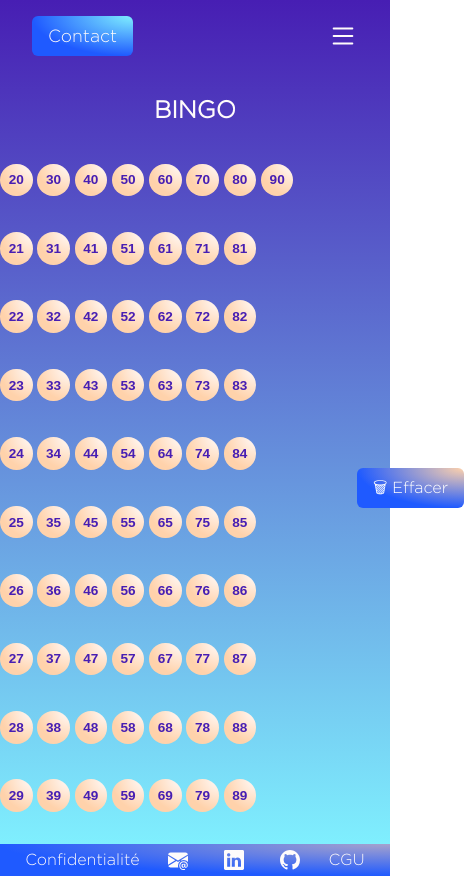
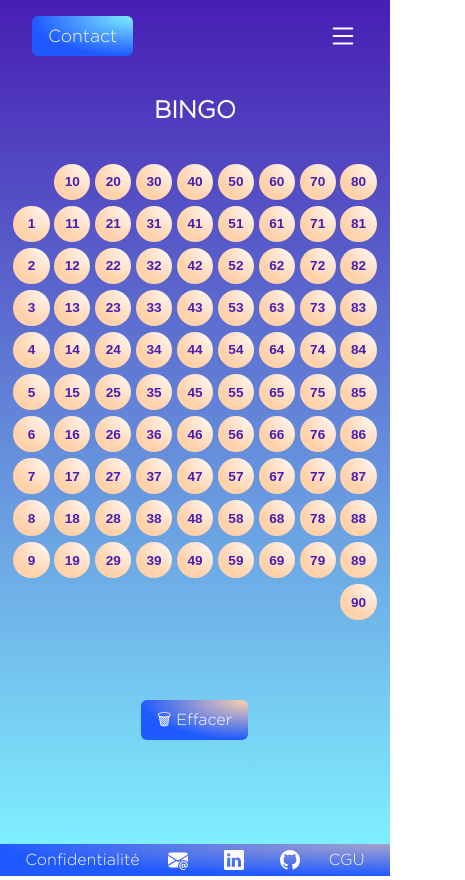
Before and after one commit to caudrel/Portfolio, a Next.js app in the folder frontend/: page /bingo in a window 390 px wide. Shown: the whole page, 465 px wide, since content can reach past the window. Built offline with nearby package versions, Linux system fonts and the light colour scheme; no server answers.

Commit message:
mobile format for bingo

```diff
--- a/frontend/src/pages/bingo/index.tsx
+++ b/frontend/src/pages/bingo/index.tsx
@@ -1,8 +1,8 @@
-import { useState } from 'react'
+import { useState, useEffect } from 'react'
 import Layout from '../../components/Layout'
 
-const columns: number[][] = [
-    Array.from({ length: 9 }, (_, i) => i + 1),
+const desktopColumns: number[][] = [
+    Array.from({ length: 10 }, (_, i) => i), // 0(caché), 1-9 ← ajouter le 0
     Array.from({ length: 10 }, (_, i) => i + 10),
     Array.from({ length: 10 }, (_, i) => i + 20),
     Array.from({ length: 10 }, (_, i) => i + 30),
@@ -14,8 +14,30 @@ const columns: number[][] = [
     Array.from({ length: 10 }, (_, i) => i + 90),
 ]
 
+const mobileColumns: number[][] = [
+    Array.from({ length: 10 }, (_, i) => i), // 0(caché), 1-9 ← idem
+    Array.from({ length: 10 }, (_, i) => i + 10),
+    Array.from({ length: 10 }, (_, i) => i + 20),
+    Array.from({ length: 10 }, (_, i) => i + 30),
+    Array.from({ length: 10 }, (_, i) => i + 40),
+    Array.from({ length: 10 }, (_, i) => i + 50),
+    Array.from({ length: 10 }, (_, i) => i + 60),
+    Array.from({ length: 10 }, (_, i) => i + 70),
+    Array.from({ length: 11 }, (_, i) => i + 80),
+]
+
 export default function Bingo() {
+    const [isMobile, setIsMobile] = useState(false)
     const [called, setCalled] = useState<Set<number>>(new Set())
+
+    useEffect(() => {
+        const check = () => setIsMobile(window.innerWidth < 750)
+        check()
+        window.addEventListener('resize', check)
+        return () => window.removeEventListener('resize', check)
+    }, [])
+
+    const columns = isMobile ? mobileColumns : desktopColumns
 
     const toggle = (num: number) => {
         setCalled(prev => {
@@ -26,14 +48,18 @@ export default function Bingo() {
     }
 
     const handleReset = () => {
-        if (window.confirm('Êtes-vous sûr(e) de vouloir effacer toute la grille ?')) {
+        if (
+            window.confirm(
+                'Êtes-vous sûr(e) de vouloir effacer toute la grille ?'
+            )
+        ) {
             setCalled(new Set())
         }
     }
 
     return (
         <Layout title='Bingo - Grille de tirage'>
-            <section className='bingo-section'>
+            <section className={`bingo-section${isMobile ? ' mobile' : ''}`}>
                 <h1>BINGO</h1>
 
                 <div className='bingo-content'>
--- a/frontend/src/styles/pages/_bingo.scss
+++ b/frontend/src/styles/pages/_bingo.scss
@@ -1,5 +1,6 @@
 @use '../abstracts/color' as color;
 @use '../abstracts/mixin' as mixin;
+@use '../abstracts/media-query' as media;
 
 /* ── Section pleine page ── */
 .bingo-section {
@@ -8,7 +9,7 @@
     display: flex;
     flex-direction: column;
     align-items: center;
-    gap: .5rem;
+    gap: 0.5rem;
     background-image: linear-gradient(
         180deg,
         color.$color-indigo,
@@ -16,14 +17,13 @@
     );
     @include mixin.frame;
     @include mixin.section; // padding-top: 6rem
-    padding-bottom: 1rem;   // override le 2rem du mixin
+    padding-bottom: 1rem; // override le 2rem du mixin
 
     h1 {
         color: color.$color-beige;
         margin-bottom: 2rem;
         flex-shrink: 0;
         font-family: 'Gotham light', sans-serif;
-
     }
 }
 
@@ -36,10 +36,7 @@
     flex: 1;
     min-height: 0;
 
-    --cell-size: min(
-        calc((100vw - 4rem) / 10),
-        calc((100dvh - 15rem) / 11)
-    );
+    --cell-size: min(calc((100vw - 4rem) / 10), calc((100dvh - 15rem) / 11));
 }
 
 /* ── Bouton à droite, centré verticalement ── */
@@ -62,7 +59,7 @@
     padding: 1rem;
     background: rgba(71, 30, 179, 0.15);
     display: flex;
-    align-items: stretch;      // ← était: center
+    align-items: stretch; // ← était: center
     justify-content: center;
     overflow: hidden;
 }
@@ -86,29 +83,33 @@
     height: 100%;
 }
 
-.bingo-column:first-child {
-    padding-top: calc(
-        min(calc((100vw - 4rem) / 10), calc((100dvh - 15rem) / 11))
-        + min(1.2vw, 0.8vh)
-    );
-}
+// .bingo-column:last-child .bingo-cell:not(:first-child) {
+//     visibility: hidden;
+//     pointer-events: none; // empêche le clic sur les cellules cachées
+// }
 
 .bingo-column:last-child .bingo-cell:not(:first-child) {
     visibility: hidden;
-    pointer-events: none; // empêche le clic sur les cellules cachées
+    pointer-events: auto;
 }
 
+/* ── 0 invisible dans la première colonne ── */
+.bingo-column:first-child .bingo-cell:first-child {
+    visibility: hidden;
+    pointer-events: none;
+}
 
 /* ── Cercle : taille fluide via min() ──
    Contrainte largeur : 9 colonnes dans (100vw - padding frame)
    Contrainte hauteur : 11 rangées dans (100dvh - ~15rem overhead)
    Le navigateur choisit automatiquement la plus petite  ── */
 .bingo-cell {
-    width: min(calc((100vw - 4rem) / 10),  calc((100dvh - 15rem) / 11));
+    width: min(calc((100vw - 4rem) / 10), calc((100dvh - 15rem) / 11));
     height: min(calc((100vw - 4rem) / 10), calc((100dvh - 15rem) / 11));
     font-size: min(
-        calc((100vw - 4rem) / 24),     // ← diviseur réduit = plus grand
-        calc((100dvh - 15rem) / 26)    // ← diviseur réduit = plus grand
+        calc((100vw - 4rem) / 24),
+        // ← diviseur réduit = plus grand
+        calc((100dvh - 15rem) / 26) // ← diviseur réduit = plus grand
     );
     font-weight: 700;
 
@@ -121,7 +122,6 @@
         color.$color-sunshine 100%
     );
     color: color.$color-indigo;
-
 
     cursor: pointer;
     transition:
@@ -164,3 +164,42 @@
         }
     }
 }
+
+@media (max-width: media.$to-small) {
+    .bingo-section {
+        height: auto; // ← plus de hauteur fixe
+        min-height: 100dvh; // ← peut scroller si besoin
+    }
+
+    .bingo-content {
+        flex-direction: column; // ← grille au-dessus, bouton en dessous
+        align-items: center;
+    }
+
+    .bingo-grid {
+        height: auto;
+    }
+
+    .bingo-column {
+        height: auto;
+        justify-content: flex-start;
+        gap: min(1.5vw, 0.8vh);
+    }
+
+    .bingo-cell {
+        // Mobile : 9 colonnes au lieu de 10, 11 lignes au lieu de 10
+        width: min(calc((100vw - 4rem) / 9), calc((100dvh - 15rem) / 12));
+        height: min(calc((100vw - 4rem) / 9), calc((100dvh - 15rem) / 12));
+    }
+
+    .bingo-sidebar {
+        padding: 1rem 0;
+        width: 100%;
+        justify-content: center;
+    }
+
+    .bingo-column:last-child .bingo-cell:not(:first-child) {
+        visibility: visible;
+        pointer-events: auto;
+    }
+}
```
